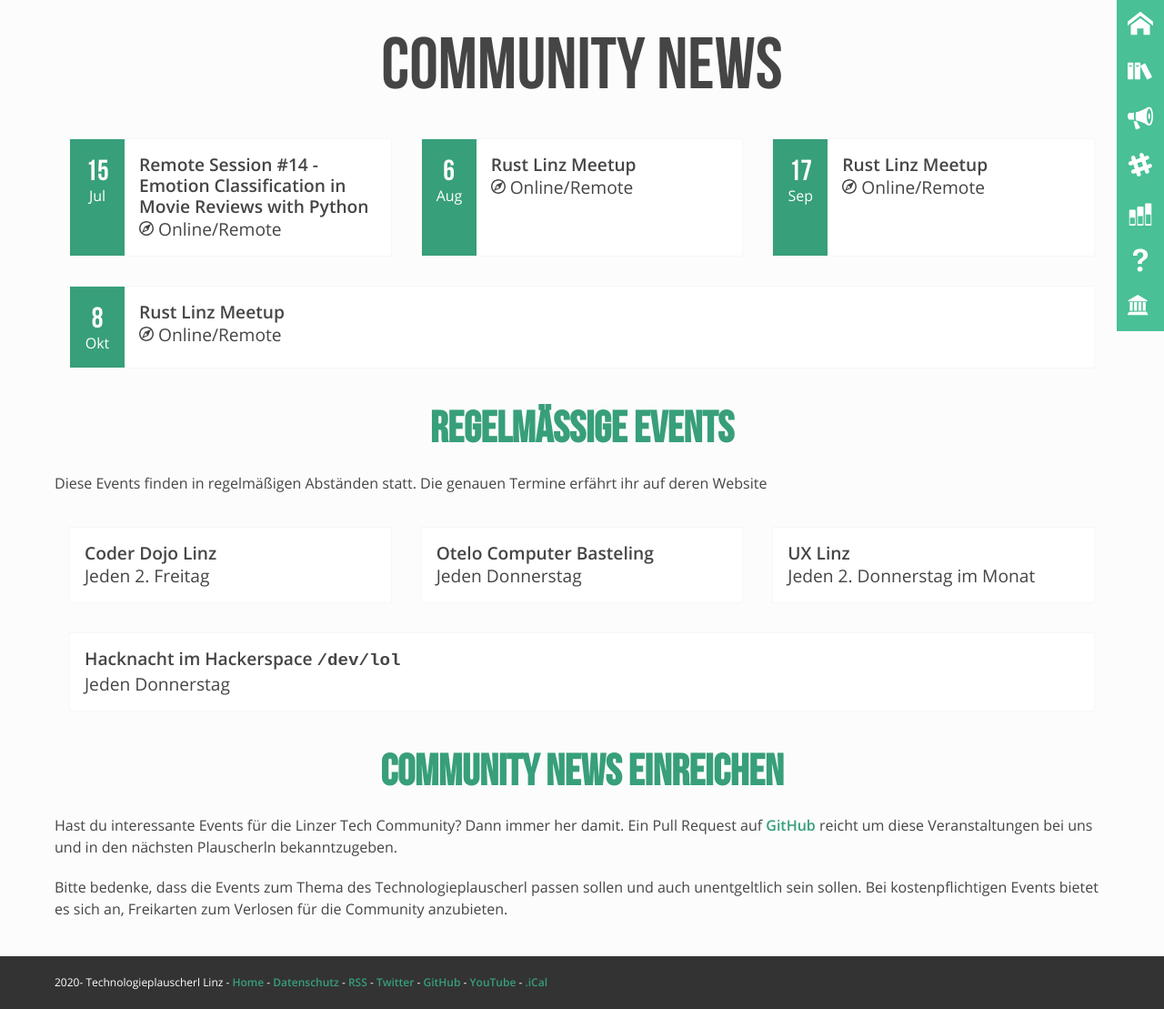
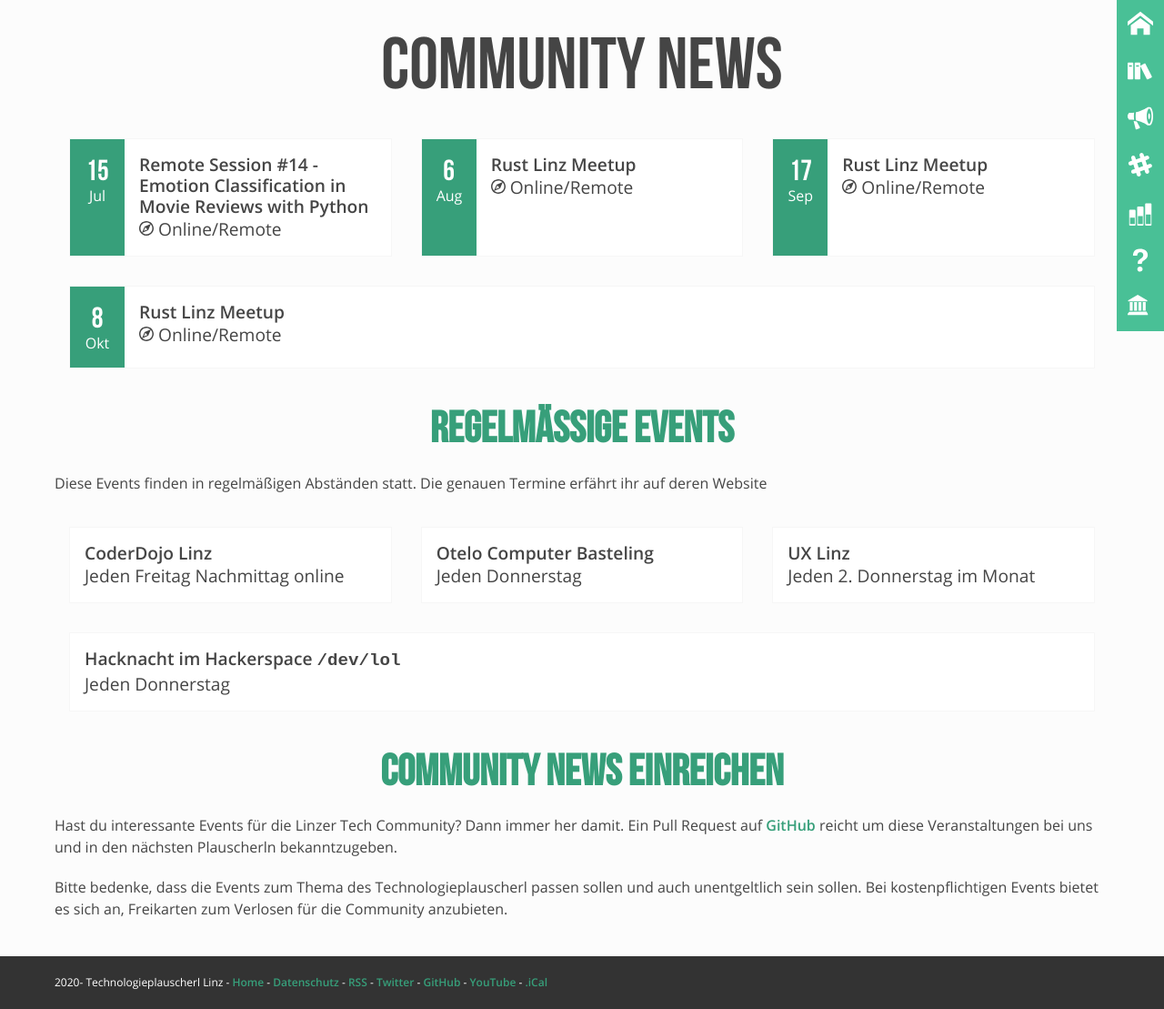
Before and after one commit to mericanAncer127/plauscherl, a Jekyll site: the page built from pages/community-news.html, in a window 1280 px wide. Shown: the whole page at 91% size. Built offline with Jekyll 4.4.1, drawn with Linux system fonts in a browser that asks for light colours.

Commit message:
Update CoderDojo data (#212)
Change link to new domain, change to reflect new event rhythm.

```diff
--- a/pages/community-news.html
+++ b/pages/community-news.html
@@ -14,12 +14,12 @@ permalink: /community-news/
 
 <div class="events">
 
-	<a href="https://coderdojo-linz.github.io/termine.html" class="event">
+	<a href="https://linz.coderdojo.net/termine.html" class="event">
 	  <div class="event__details">
 		<div class="event__information">
-		  <h2 class="event__title" itemprop="name">Coder Dojo Linz</h2>
+		  <h2 class="event__title" itemprop="name">CoderDojo Linz</h2>
 		  <div class="event__venue">
-			<span>Jeden 2. Freitag</span>
+			<span>Jeden Freitag Nachmittag online</span>
 		  </div>
 		</div>
 	  </div>
```
